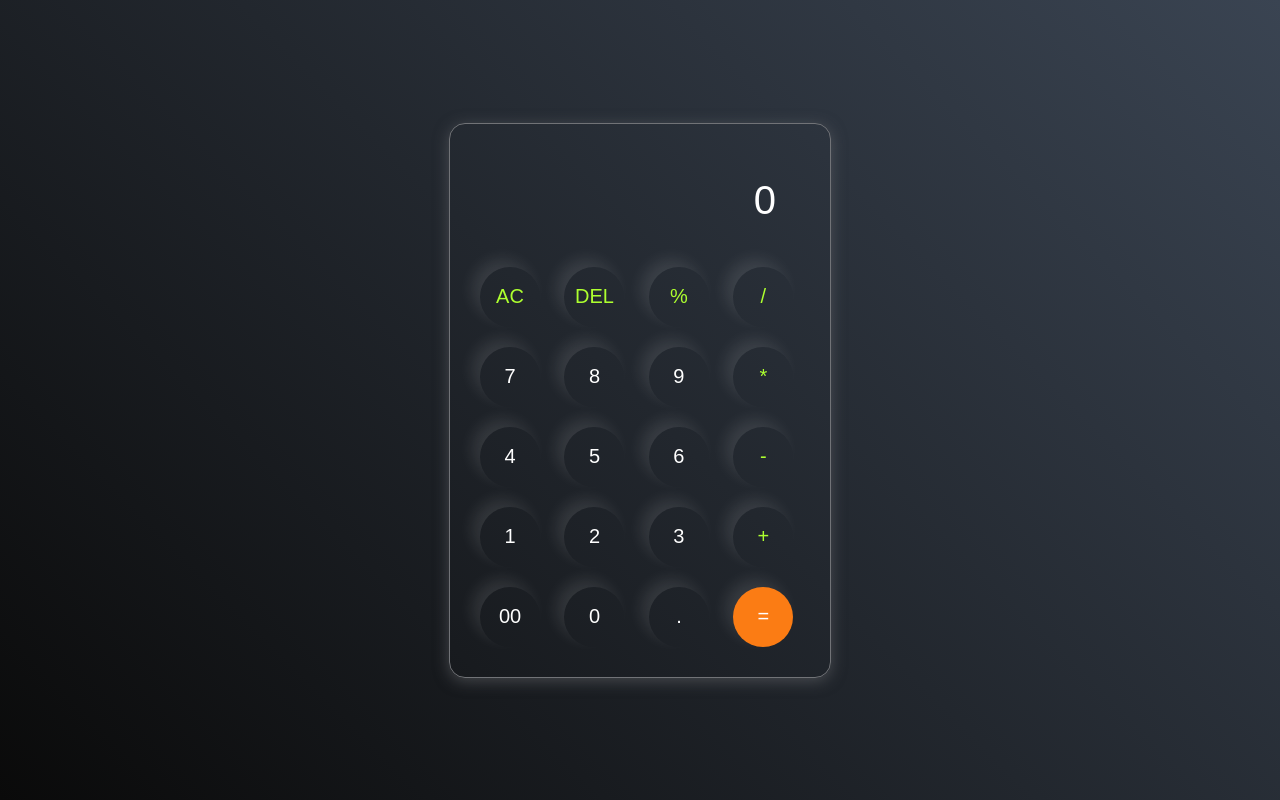
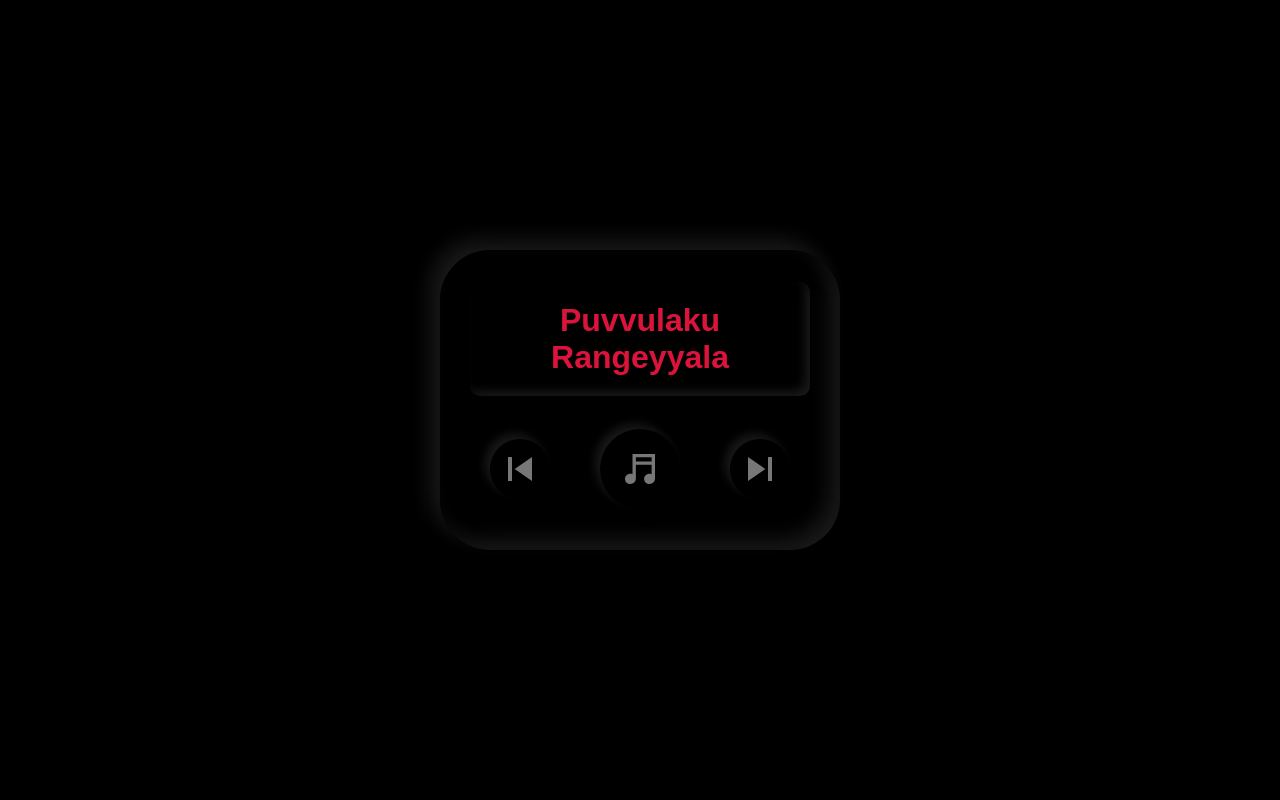
Before and after one commit to ShravyaUppu/codealpha_taks., a plain HTML site: page index.html in a window 1280 px wide. Drawn offline with nearby package versions, Linux system fonts and the light colour scheme.

Commit message:
Add files via upload

```diff
--- a/index.html
+++ b/index.html
@@ -3,44 +3,30 @@
 <head>
     <meta charset="UTF-8">
     <meta name="viewport" content="width=device-width, initial-scale=1.0">
-    <title>CALCULATOR</title>
+    <title>Music Player</title>
     <link rel="stylesheet" href="stylesheet.css">
-
+    <script src="https://unpkg.com/ionicons@4.5.10-0/dist/ionicons.js"></script>
 </head>
 <body>
-    <div class="calculator">
-        <input type="text" placeholder="0" id="inputBox" />
-        <div>
-            <button class="operator">AC</button>
-            <button class="operator">DEL</button>
-            <button class="operator">%</button>
-            <button class="operator">/</button>
+    <div class="music">
+        <div class="title">
+            Music name
         </div>
-        <div>
-            <button>7</button>
-            <button>8</button>
-            <button>9</button>
-            <button class="operator">*</button>
+        <div class="player">
+            <audio class="audio" src=""></audio>
+            <div class="btns">
+                <div class="prev icon">
+                    <ion-icon name="skip-backward"></ion-icon>
+                </div>
+                <div class="playpause icon">
+                    <ion-icon name="musical-notes"></ion-icon>
+                </div>
+                <div class="next icon">
+                    <ion-icon name="skip-forward"></ion-icon>
+                </div>
+            </div>
         </div>
-        <div>
-            <button>4</button>
-            <button>5</button>
-            <button>6</button>
-            <button class="operator">-</button>
-        </div>
-        <div>
-            <button>1</button>
-            <button>2</button>
-            <button>3</button>
-            <button class="operator">+</button>
-        </div>
-        <div>
-            <button>00</button>
-            <button>0</button>
-            <button>.</button>
-            <button class="equalBtn">=</button>
-        </div>
-
     </div>
     <script src="script.js"></script>
 </body>
+</html>
--- a/script.js
+++ b/script.js
@@ -1,25 +1,73 @@
-let input = document.getElementById('inputBox');
-let buttons = document.querySelectorAll('button');
+const prev = document.querySelector('.prev');
+const playpause = document.querySelector('.playpause');
+const next = document.querySelector('.next');
+const audio = document.querySelector('.audio');
+const title = document.querySelector('.title');
 
-let string = "";
-let arr = Array.from(buttons);
-arr.forEach(button =>{
-    button.addEventListener('click', (e) =>{
-        if(e.target.innerHTML =='='){
-            string = eval(string);
-            input.value = string;
-        }
-        else if(e.target.innerHTML=='AC'){
-            string="";
-            input.value=string;
-        }
-        else if(e.target.innerHTML== 'DEL'){
-            string =string.substring(0, string.length-1);
-            input.value=string;
-        }
-        else{
-        string +=e.target.innerHTML;
-        input.value = string;
-        }
-    })
-})
+// Songs list
+const SongsList = [
+    {
+        path: "[iSongs.info] 02 - Puvvulaku Rangeyyala.mp3",
+        songname: "Puvvulaku Rangeyyala"
+    },
+    {
+        path: "Naa Chitti Cheliya.mp3",
+        songname: "Naa Chitti Cheliya"
+    },
+    {
+        path: "[iSongs.info] 02 - Hello Hello.mp3",
+        songname: "Hello Hello"
+    },
+    {
+        path: "[iSongs.info] 01 - Oy! Oy!.mp3",
+        songname: "Oy! Oy!"
+    }
+];
+
+let Songs = false;
+
+function PlaySong() {
+    Songs = true;
+    audio.play();
+    playpause.classList.add('active');
+    playpause.innerHTML = '<ion-icon name="pause"></ion-icon>';
+}
+
+function PauseSong() {
+    Songs = false;
+    audio.pause();
+    playpause.classList.remove('active');
+    playpause.innerHTML = '<ion-icon name="musical-notes"></ion-icon>';
+}
+
+playpause.addEventListener('click', () => (Songs ? PauseSong() : PlaySong()));
+
+function LoadSong(song) {
+    title.textContent = song.songname;
+    audio.src = song.path;
+}
+
+let i = 0;
+LoadSong(SongsList[i]);
+
+function PrevSong() {
+    i--;
+    if (i < 0) {
+        i = SongsList.length - 1;
+    }
+    LoadSong(SongsList[i]);
+    PlaySong();
+}
+
+prev.addEventListener('click', PrevSong);
+
+function NextSong() {
+    i++;
+    if (i > SongsList.length - 1) {
+        i = 0;
+    }
+    LoadSong(SongsList[i]);
+    PlaySong();
+}
+
+next.addEventListener('click', NextSong);
--- a/stylesheet.css
+++ b/stylesheet.css
@@ -1,56 +1,88 @@
 *{
     margin: 0;
     padding: 0;
+    font-family: sans-serif;
     box-sizing: border-box;
-    font-family: sans-serif;
 }
 body{
+    display: grid;
+    place-items: center;
+    min-height: 100vh;
+    background:black;
+
+}
+.music{
+    position: relative;
+    display: grid;
+    place-items: center;
+    width: 400px;
+    height: 300px;
+    box-shadow: 10px 10px 20px rgba(0, 0, 0, .5),
+                -10px -10px  20px rgba(255, 255, 255, .1),
+                inset 10px 10px 20px  rgba(0, 0, 0, .5),
+                inset -10px -10px 20px rgba(255, 255, 255, .1) ;
+    border-radius: 50px;
+    padding: 30px;
+}
+.title{
+    font-size: 2em;
+    color:crimson;
+    font-weight: 700;
+    display: inline-flex;
+    padding: 20px;
+    text-align: center;
+    margin-bottom:   20px;
+    box-shadow: inset 5px 5px 10px rgba(0, 0, 0, .5),
+                inset -5px -5px 10px  rgba(255, 255, 255, .1);
+    border-radius: 10px;
+}
+.player{
+    position: relative;
+    width: 300px;
+    height: 100px;
+    display: grid;
+    place-items: center;
+}
+.btns{
+    position: relative;
     width: 100%;
-    height: 100vh;
-    display: flex;
+    height: 100px;
+    display:flex;
     justify-content: center;
     align-items: center;
-    background: linear-gradient(45deg,#0a0a0a, #3a4452);
 }
-.calculator{
-    border: 1px solid #717377;
-    padding: 20px;
-    border-radius: 16px;
-    background: transparent;
-    box-shadow: 0px 3px 15px rgba(113,115,119,0.5);
+.icon{
+    position: absolute;
+    font-size: 2em;
+    color: #777;
+    width: 60px;
+    height: 60px;
+    box-shadow: 5px 5px 10px rgba(0, 0, 0, .5),
+                 -5px -5px 10px  rgba(255, 255, 255, .1) ;
+    border-radius: 50px;
+    display: grid;
+    place-items: center;
 
 }
-input{
-    width: 320px;
-    border: none;
-    padding: 24px;
-    margin: 10px;
-    background: transparent;
-    box-shadow: 0px 3px 15px rgbs(84,84,84, 0.1);
-    font-size: 40px;
-    text-align: right;
-    cursor: pointer;
-    color: #ffffff;
+.prev{
+    left: 0;
 }
-input::placeholder{
-    color: #fff;
+.next{
+    right: 0;
 }
-button{
-    border: none;
-    width: 60px;
-    height: 60px;
-    margin: 10px;
-    border-radius: 50%;
-    background: transparent;
-    color: white;
-    font-size: 20px;
-    box-shadow: -8px -8px 15px rgba(255,255,255,0.1);
-    cursor: pointer;
-    color: #ffffff;
+.playpause{
+    width: 80px;
+    height: 80px;
+    font-size: 2.5em;
+
 }
-.equalBtn{
-    background-color: #fb7c14;
+.icon:active{
+    box-shadow: 5px 5px 10px rgba(0, 0, 0, .5),
+                -5px -5px 10px  rgba(255, 255, 255, .1) ;
+    color: crimson;
 }
-.operator{
-    color:greenyellow;
+icon.active{
+    box-shadow: 5px 5px 10px rgba(0, 0, 0, .5),
+                -5px -5px 10px  rgba(255, 255, 255, .1) ;
+    color: crimson;
 }
```
